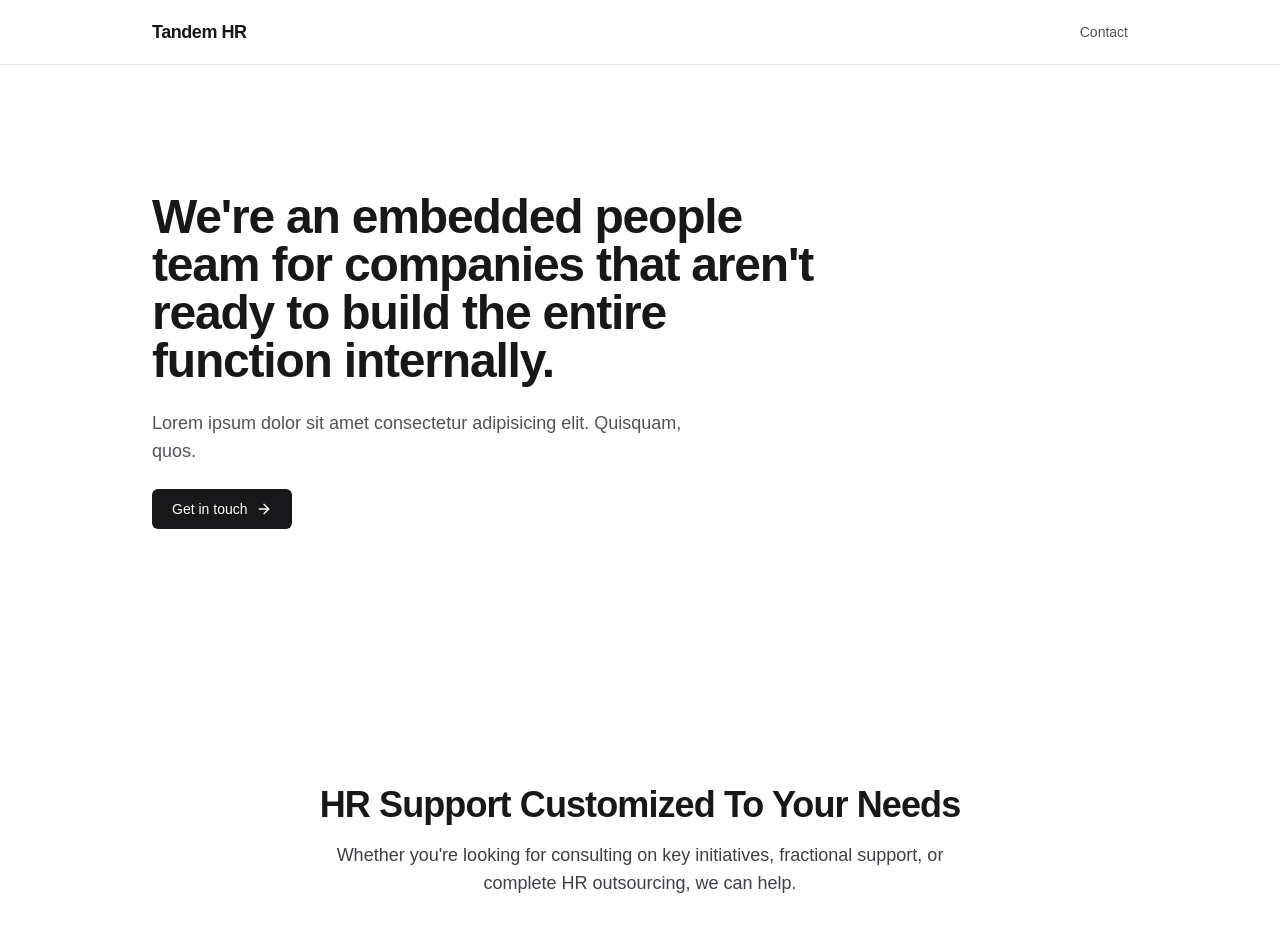
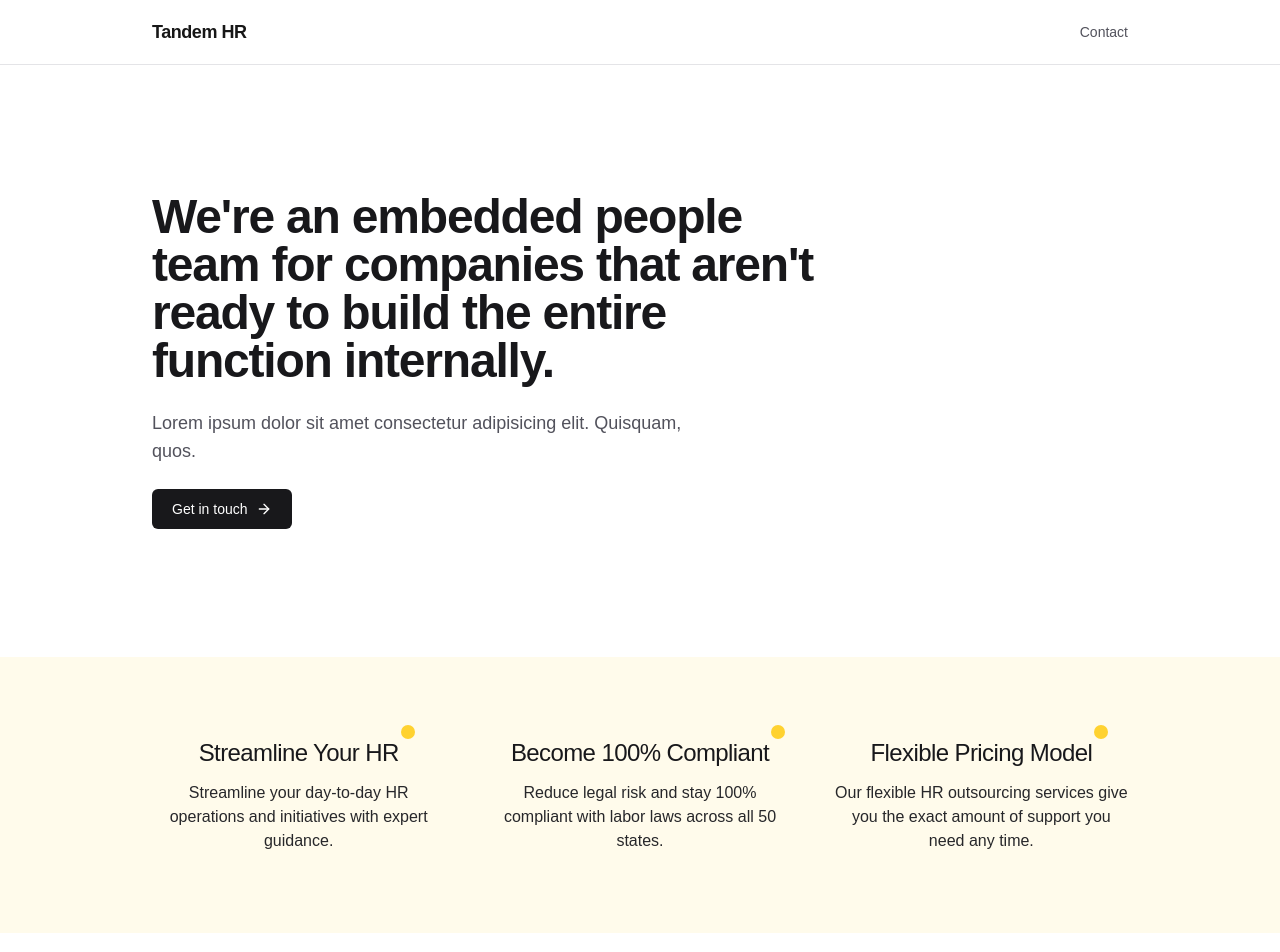
Before and after one commit to brianmcguins/danielle-site, a Next.js app: page / in a window 1280 px wide. Shown: the top 952 px of the page. Built offline with nearby package versions, Linux system fonts and the light colour scheme.

Commit message:
Value props section

```diff
--- a/src/app/(marketing)/page.tsx
+++ b/src/app/(marketing)/page.tsx
@@ -10,6 +10,24 @@ import {
   UserSearch,
   Workflow,
 } from "lucide-react";
+
+const highlights = [
+  {
+    title: "Streamline Your HR",
+    description:
+      "Streamline your day-to-day HR operations and initiatives with expert guidance.",
+  },
+  {
+    title: "Become 100% Compliant",
+    description:
+      "Reduce legal risk and stay 100% compliant with labor laws across all 50 states.",
+  },
+  {
+    title: "Flexible Pricing Model",
+    description:
+      "Our flexible HR outsourcing services give you the exact amount of support you need any time.",
+  },
+];
 
 const services = [
   { name: "Compliance Audits", icon: ClipboardCheck },
@@ -42,6 +60,23 @@ export default function HomePage() {
         </a>
       </section>
 
+      <section className="bg-amber-50">
+        <div className="mx-auto grid max-w-5xl grid-cols-1 gap-12 px-6 py-16 text-center sm:grid-cols-3 sm:py-20">
+          {highlights.map(({ title, description }) => (
+            <div key={title} className="flex flex-col items-center gap-3">
+              <h2 className="relative text-2xl font-medium tracking-tight text-zinc-900">
+                {title}
+                <span
+                  aria-hidden
+                  className="absolute -top-3 -right-4 size-3.5 rounded-full bg-amber-300"
+                />
+              </h2>
+              <p className="max-w-xs font-medium text-zinc-800">{description}</p>
+            </div>
+          ))}
+        </div>
+      </section>
+
       <section className="mx-auto max-w-5xl px-6 py-24 sm:py-32">
         <div className="mx-auto max-w-2xl text-center">
           <h2 className="text-3xl font-semibold tracking-tight text-zinc-900 sm:text-4xl">
```
